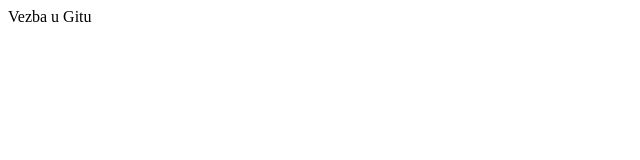
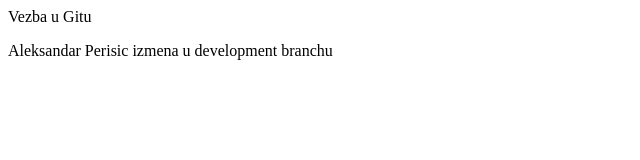
Before and after one commit to masterclassqa/prvavezba, a plain HTML site: page index.html in a window 1280 px wide. Shown: the whole page, without its empty margins (0-640 px from the left). Drawn offline with Linux system fonts and the light colour scheme.

Commit message:
Promena AP

```diff
--- a/index.html
+++ b/index.html
@@ -4,5 +4,6 @@
     </head>
     <body>
         <p>Vezba u Gitu</p>
+        <p>Aleksandar Perisic izmena u development branchu</p>
     </body>
 </html>
```
